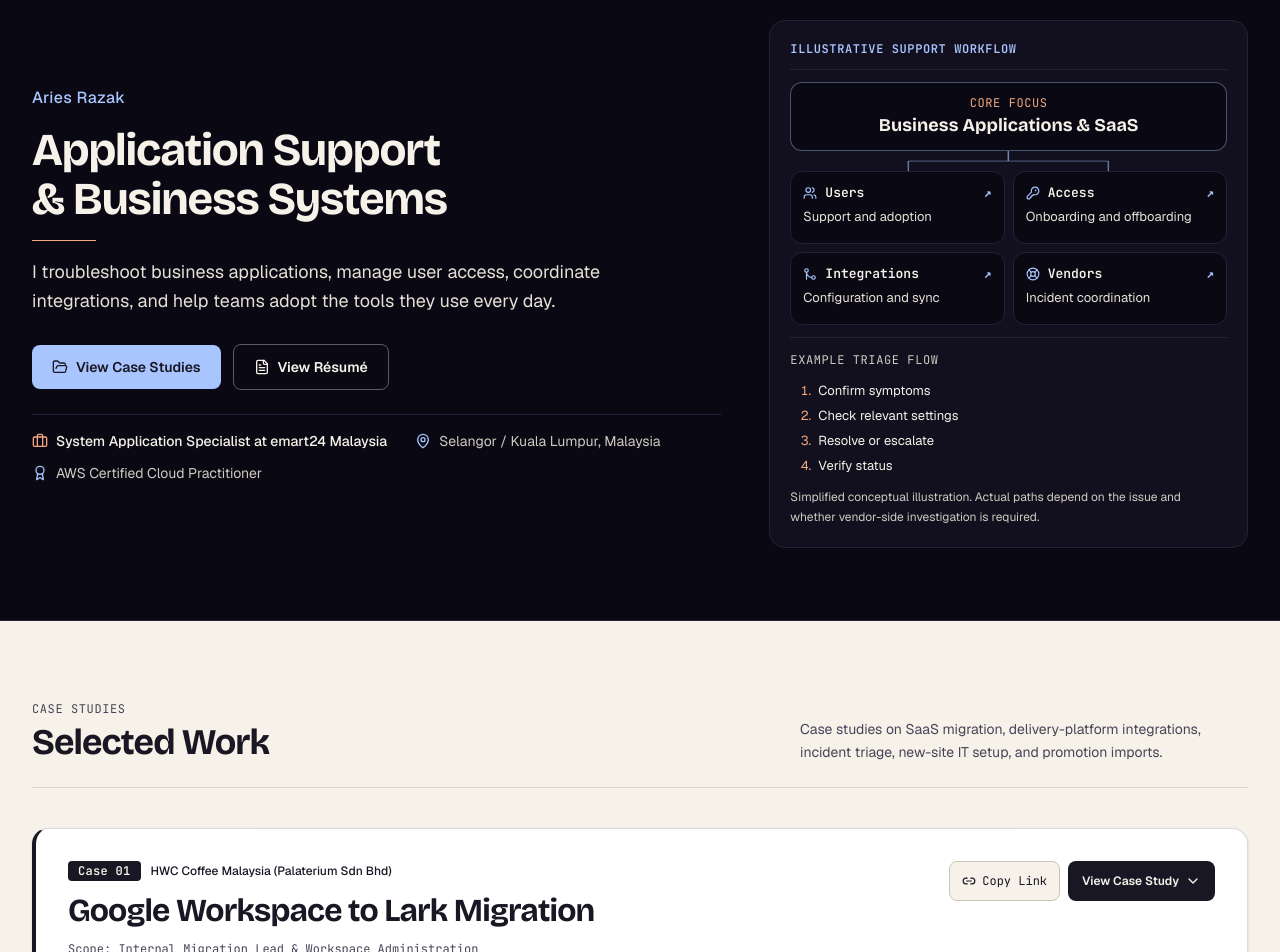
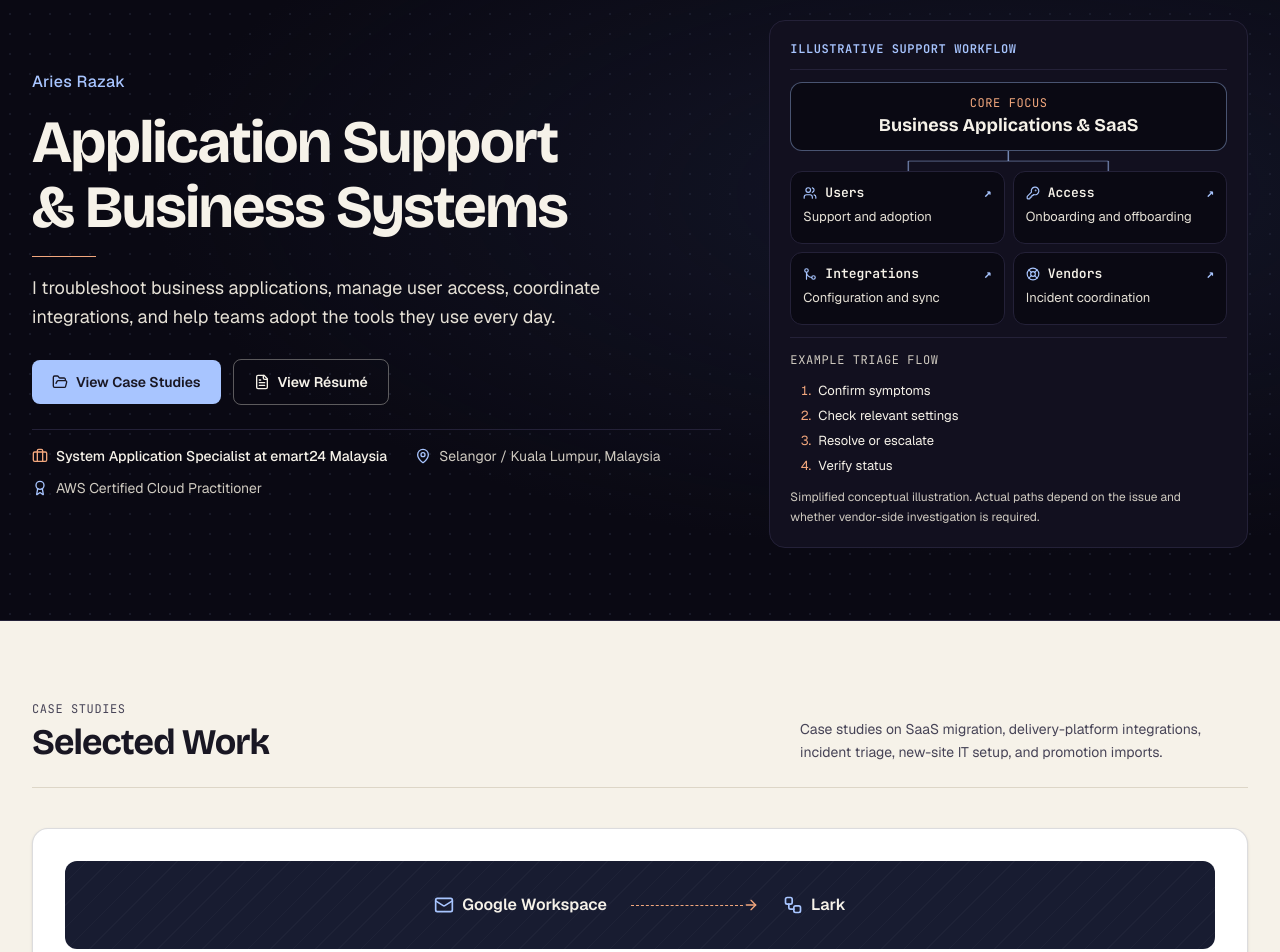
Before and after one commit to Rizi3R/my-portfolio, a React (Vite) app: page / in a window 1280 px wide. Shown: the part 100-1052 px from the top of the page. Built offline with nearby package versions, Linux system fonts and the light colour scheme.

Commit message:
Give the hero and case studies a clearer visual hierarchy

```diff
--- a/src/components/HeroSection.tsx
+++ b/src/components/HeroSection.tsx
@@ -58,7 +58,7 @@ export const HeroSection: React.FC<HeroSectionProps> = ({
     <section
       id="top"
       aria-labelledby="hero-heading"
-      className="scroll-mt-16 bg-[#0A0913] text-[#F6F2E9] pt-8 sm:pt-12 lg:pt-14 pb-12 sm:pb-16 lg:pb-18 border-b border-[#242138]"
+      className="portfolio-hero scroll-mt-16 bg-[#0A0913] text-[#F6F2E9] pt-8 sm:pt-12 lg:pt-14 pb-12 sm:pb-16 lg:pb-18 border-b border-[#242138]"
     >
       <div className="max-w-7xl mx-auto px-4 sm:px-6 lg:px-8">
         <div className="grid grid-cols-1 lg:grid-cols-12 gap-10 lg:gap-12 items-center">
@@ -71,7 +71,7 @@ export const HeroSection: React.FC<HeroSectionProps> = ({
 
               <h1
                 id="hero-heading"
-                className="font-display text-3xl sm:text-4xl lg:text-[2.85rem] font-bold text-[#F6F2E9] tracking-tight leading-[1.08] max-w-[20ch]"
+                className="font-display text-[2.4rem] sm:text-5xl xl:text-6xl font-bold text-[#F6F2E9] tracking-tight leading-[1.08] max-w-[20ch]"
               >
                 {content.profile.title}
               </h1>
--- a/src/components/ProjectsSection.tsx
+++ b/src/components/ProjectsSection.tsx
@@ -3,6 +3,8 @@ import { buildUrlWithLocale, useI18n } from '../i18n';
 import type { CaseStudy } from '../data/universeContent';
 import { copyTextToClipboard } from '../utils/clipboard';
 import {
+  Mail,
+  Workflow,
   ChevronDown,
   ChevronUp,
   Link2,
@@ -182,8 +184,15 @@ export const ProjectsSection: React.FC<ProjectsSectionProps> = ({
           <article
             id={primaryCase.id}
             aria-labelledby={`${primaryCase.id}-heading`}
-            className="scroll-mt-24 bg-white border border-[#191723]/15 border-l-4 border-l-[#191723] rounded-2xl p-6 sm:p-8 shadow-sm"
+            className="scroll-mt-24 bg-white border border-[#191723]/15 rounded-2xl p-6 sm:p-8 shadow-sm"
           >
+            {primaryCase.id === 'case-lark-migration' && (
+              <div aria-hidden="true" className="migration-route">
+                <span><Mail size={20} />Google Workspace</span>
+                <i><ArrowRight size={16} /></i>
+                <span><Workflow size={20} />Lark</span>
+              </div>
+            )}
             <div className="flex flex-col lg:flex-row lg:items-start justify-between gap-5">
               <div className="space-y-2.5 max-w-3xl">
                 <div className="flex flex-wrap items-center gap-x-2.5 gap-y-1 text-xs text-[#474457]">
@@ -278,7 +287,7 @@ export const ProjectsSection: React.FC<ProjectsSectionProps> = ({
         )}
 
         {/* Secondary Case Studies */}
-        <div className="divide-y divide-[#DDD6C7] border-t border-b border-[#DDD6C7]">
+        <div className="grid items-start gap-5 lg:grid-cols-2">
           {secondaryCases.map((cs, idx) => {
             const isExpanded = expandedCaseId === cs.id;
             const isCopied = copiedCaseId === cs.id;
@@ -289,9 +298,9 @@ export const ProjectsSection: React.FC<ProjectsSectionProps> = ({
                 key={cs.id}
                 id={cs.id}
                 aria-labelledby={`${cs.id}-heading`}
-                className="scroll-mt-24 py-6 sm:py-7"
+                className="case-panel scroll-mt-24 rounded-2xl border border-[#D8D2C5] bg-white p-5 sm:p-6"
               >
-                <div className="flex flex-col md:flex-row md:items-start justify-between gap-4">
+                <div className="flex flex-col gap-4">
                   <div className="space-y-1.5 max-w-3xl">
                     <div className="flex flex-wrap items-center gap-x-2 gap-y-1 text-xs text-[#474457]">
                       <span className="font-mono font-semibold text-[#191723]">
--- a/src/index.css
+++ b/src/index.css
@@ -247,3 +247,41 @@
     background-image: radial-gradient(120px circle at var(--spot-x, 50%) var(--spot-y, 50%), #344562, transparent);
   }
 }
+
+.portfolio-hero {
+  background-image: radial-gradient(ellipse at 78% 35%, #20274566, transparent 60%),
+    radial-gradient(circle, #a8c5ff16 1px, transparent 1px);
+  background-size: auto, 20px 20px;
+}
+
+.migration-route {
+  display: flex;
+  align-items: center;
+  justify-content: center;
+  gap: clamp(.5rem, 2vw, 1.5rem);
+  padding: clamp(1rem, 3vw, 2rem) .5rem;
+  margin-bottom: 1.5rem;
+  border-radius: .75rem;
+  background: repeating-linear-gradient(135deg, transparent 0 15px, #ffffff07 15px 16px), #181c31;
+  color: #f6f2e9;
+}
+.migration-route span {
+  display: inline-flex;
+  align-items: center;
+  gap: .5rem;
+  font-weight: 600;
+  font-size: clamp(.75rem, 2vw, 1rem);
+}
+.migration-route span svg { color: #a8c5ff; flex: none; }
+.migration-route i {
+  display: flex;
+  align-items: center;
+  color: #f2a77d;
+  width: clamp(1rem, 12vw, 8rem);
+}
+.migration-route i::before { content: ''; flex: 1; border-top: 1px dashed currentColor; }
+.case-panel:focus-within { border-color: #6a7592; }
+@media (prefers-reduced-motion: no-preference) {
+  .case-panel [id$="-body"]:not([hidden]) { animation: case-reveal .2s ease-out; }
+  @keyframes case-reveal { from { opacity: 0; transform: translateY(4px); } }
+}
```
